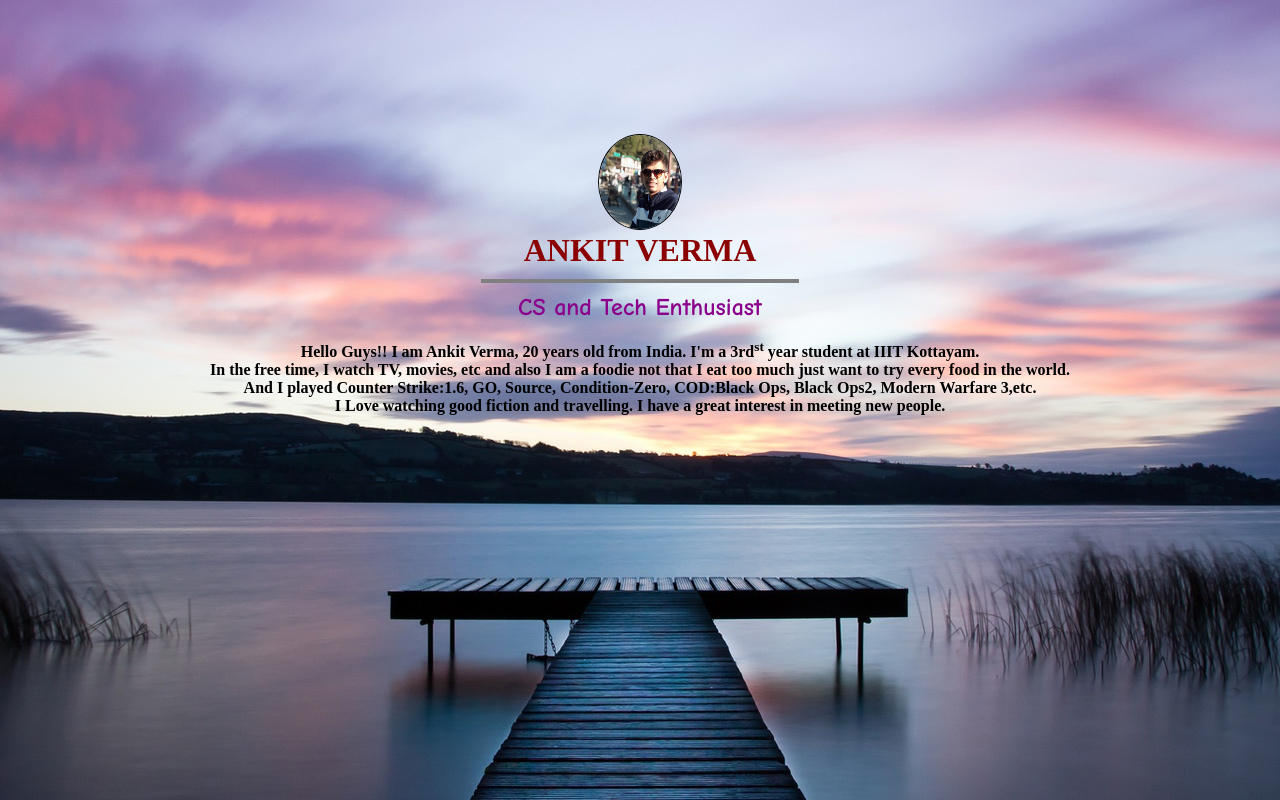
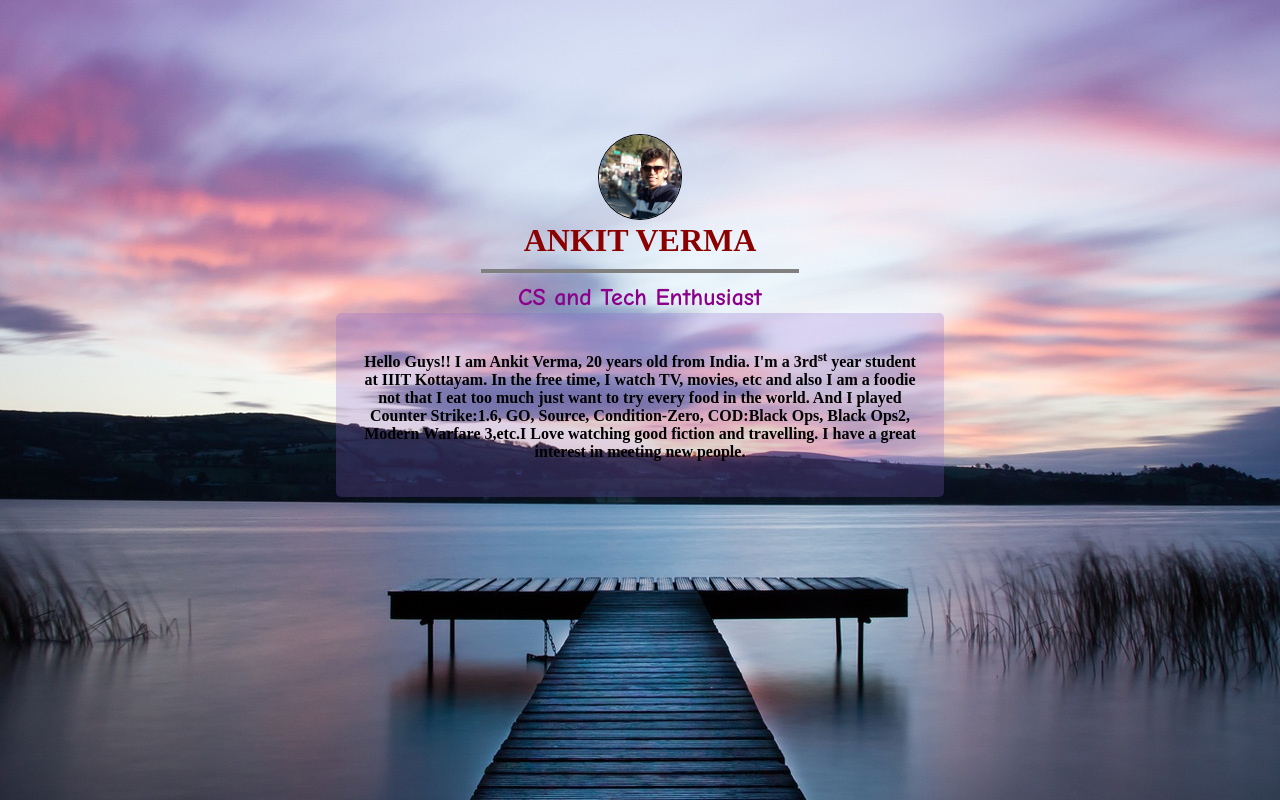
Before and after one commit to Ankitv98/Profilepage, a plain HTML site: page index.html in a window 1280 px wide. Drawn offline with Linux system fonts and the light colour scheme.

Commit message:
Dp image auto ratio and textbox

```diff
--- a/index.html
+++ b/index.html
@@ -27,23 +27,30 @@ li a:hover:not(.active){background:url(hoverb.gif) top center;
                         background-size:180px ;
                         color:red;}
 
+div {
+    border-radius: 5px;
+    background: rgba(136,96,208,0.25);
+    padding: 20px;
+    width:45%;
+
+}
+
 </style>
-<div class="body1">
 <body>
 
 </br></br></br></br>
 <center>
 </br></br></br>
-<img src="dp.jpg"  width="6.5%" height="12%"/>
+<img src="dp.jpg"  width="6.5%"/>
 </br>
 <h1><font color=#8B0000>ANKIT VERMA</font></h1>
 <hr size="4" align="center" width="25%" color="grey">
 <h2><font face="comic sans MS" color=#8B008B>CS and Tech Enthusiast</font></h2>
-<p style="text-align:center"><b>Hello Guys!! I am Ankit Verma, 20 years old from India. I'm a 3rd<sup>st</sup> year student at IIIT Kottayam.</br>
-In the free time, I watch TV, movies, etc and also I am a foodie not that I eat too much just want to try every food in the world.</br>
-And I played Counter Strike:1.6, GO, Source, Condition-Zero, COD:Black Ops, Black Ops2, Modern Warfare 3,etc.</br>I Love watching good fiction and travelling. I have a great interest in meeting new people. </b>
- </p>
+<div class="body2">
+<p style="text-align:center"><b>Hello Guys!! I am Ankit Verma, 20 years old from India. I'm a 3rd<sup>st</sup> year student at IIIT Kottayam.
+In the free time, I watch TV, movies, etc and also I am a foodie not that I eat too much just want to try every food in the world.
+And I played Counter Strike:1.6, GO, Source, Condition-Zero, COD:Black Ops, Black Ops2, Modern Warfare 3,etc.I Love watching good fiction and travelling. I have a great interest in meeting new people. </b>
+ </p></div>
 </center>
 </body>
-</div>
 </html>
```
